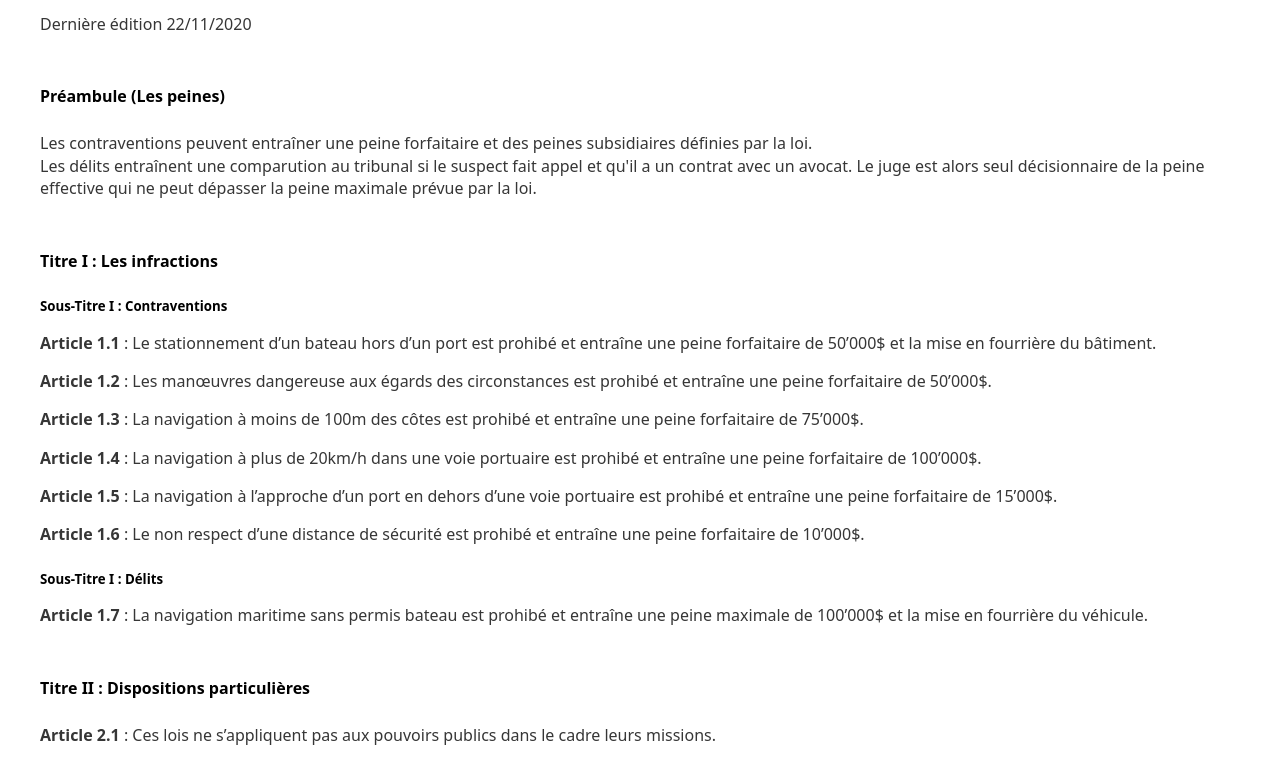
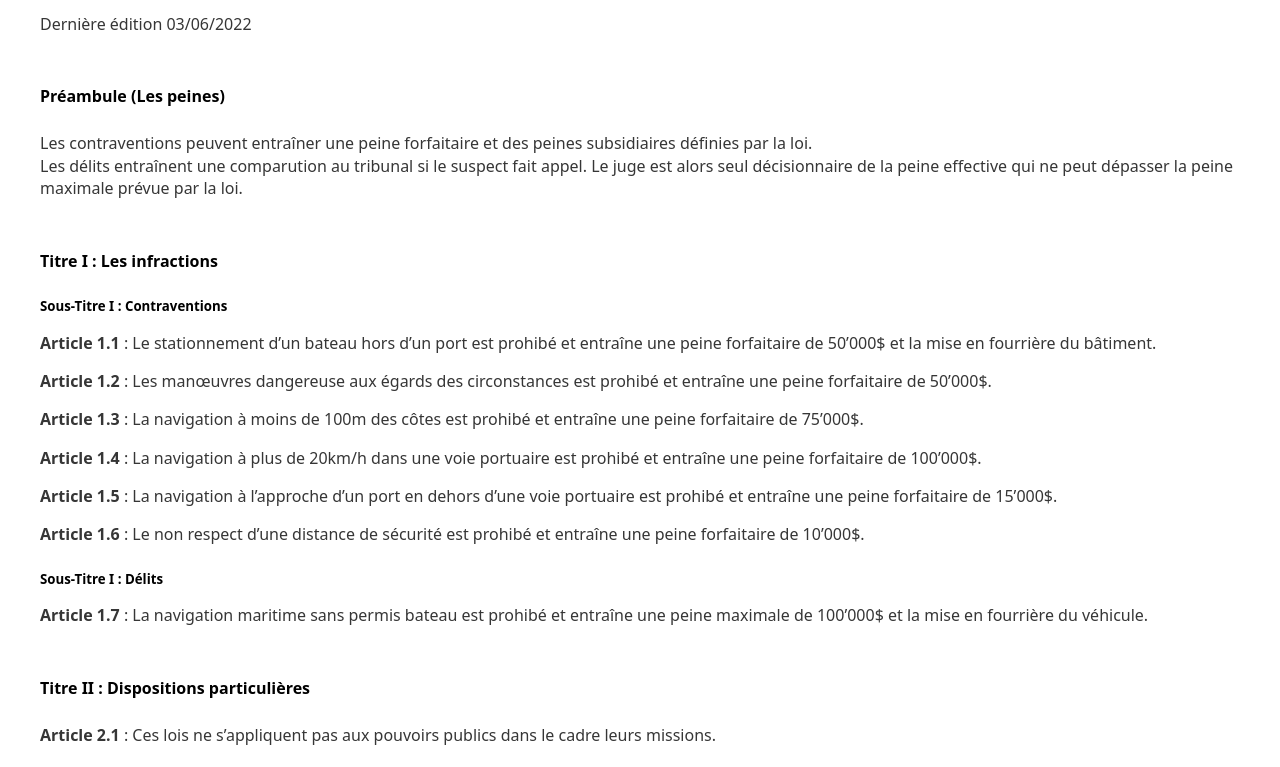
Before and after one commit to Caldeter2/Caldeter2.github.io, a plain HTML site: page codenav.html in a window 1280 px wide. Shown: the part 61-828 px from the top of the page. Drawn offline with nearby package versions, Linux system fonts and the light colour scheme.

Commit message:
Update codenav.html

```diff
--- a/codenav.html
+++ b/codenav.html
@@ -8,7 +8,7 @@
       rel="stylesheet"
       href="https://cdn.jsdelivr.net/npm/water.css@2/out/water.css"
     />
-    <title>Constitution</title>
+    <title>Code de la navigation maritime</title>
     <style>
       body {
         max-width: 1200px;
@@ -17,11 +17,11 @@
   </head>
   <body>
     <h2>Code de la navigation maritime</h2>
-    <p>Dernière édition 22/11/2020</p>
+    <p>Dernière édition 03/06/2022</p>
     <h4 style="margin-top: 50px;margin-bottom: 25px;">Préambule (Les peines)</h4>
     <p>
         Les contraventions peuvent entraîner une peine forfaitaire et des peines subsidiaires définies par la loi.<br>
-        Les délits entraînent une comparution au tribunal si le suspect fait appel et qu'il a un contrat avec un avocat. Le juge est alors seul décisionnaire de la peine effective qui ne peut dépasser la peine maximale prévue par la loi.
+        Les délits entraînent une comparution au tribunal si le suspect fait appel. Le juge est alors seul décisionnaire de la peine effective qui ne peut dépasser la peine maximale prévue par la loi.
     </p>
     <h4 style="margin-top: 50px;margin-bottom: 25px;">Titre I : Les infractions</h4>
     <h5 style="margin-bottom: 12.5px;">Sous-Titre I : Contraventions</h5>
```
